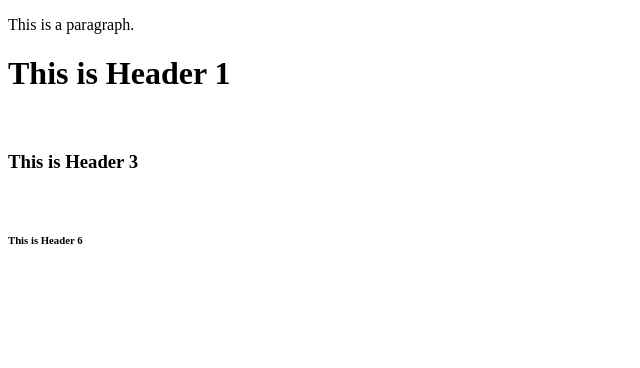
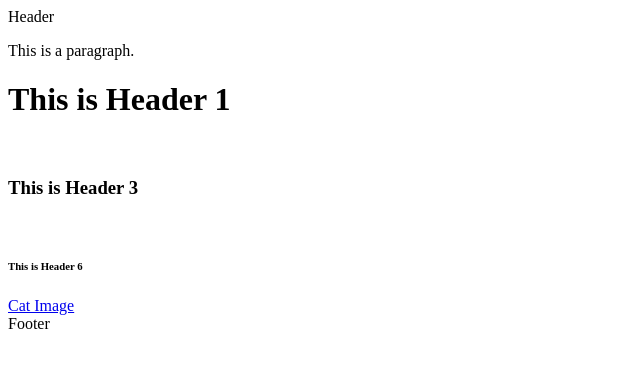
Before and after one commit to kzoe25/HTML-and-CSS-Projects, a plain HTML site: page Assignment.html in a window 1280 px wide. Shown: the whole page, without its empty margins (0-640 px from the left). Drawn offline with Linux system fonts and the light colour scheme.

Commit message:
Update Assignment.html

```diff
--- a/Assignment.html
+++ b/Assignment.html
@@ -5,11 +5,18 @@
 		<meta charset="utf-8">
 	</head>
 	<body>
+	<header>Header</header>
+	<main>
 	<p>This is a paragraph.</p>
 	<h1>This is Header 1</h1>
 	<br>
 	<h3>This is Header 3</h3>
 	<br>
 	<h6>This is Header 6</h6>
+
+	<a href="cat.html">Cat Image</a>
+
+	</main>
+	<footer>Footer</footer>
 	</body>
 </html>
```
